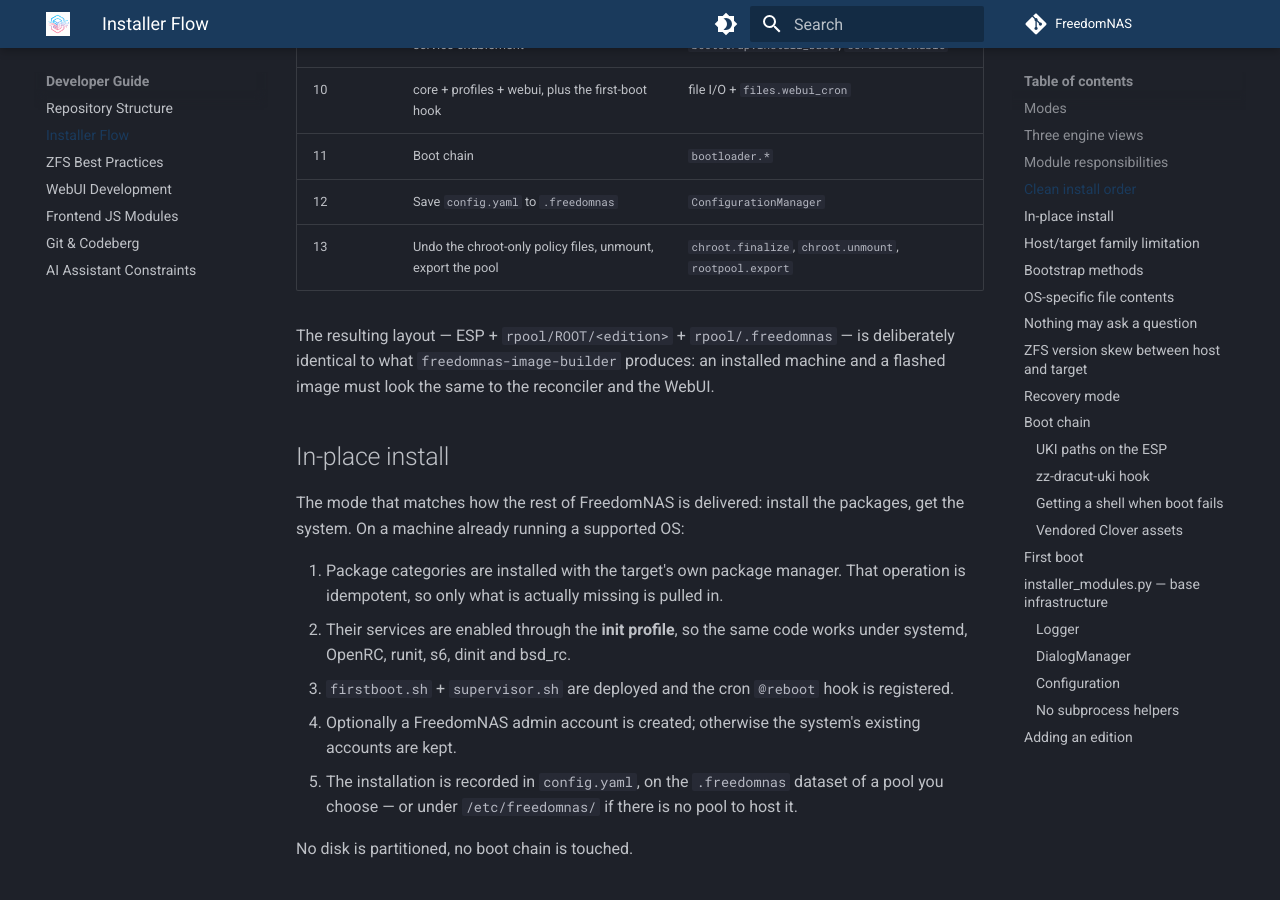
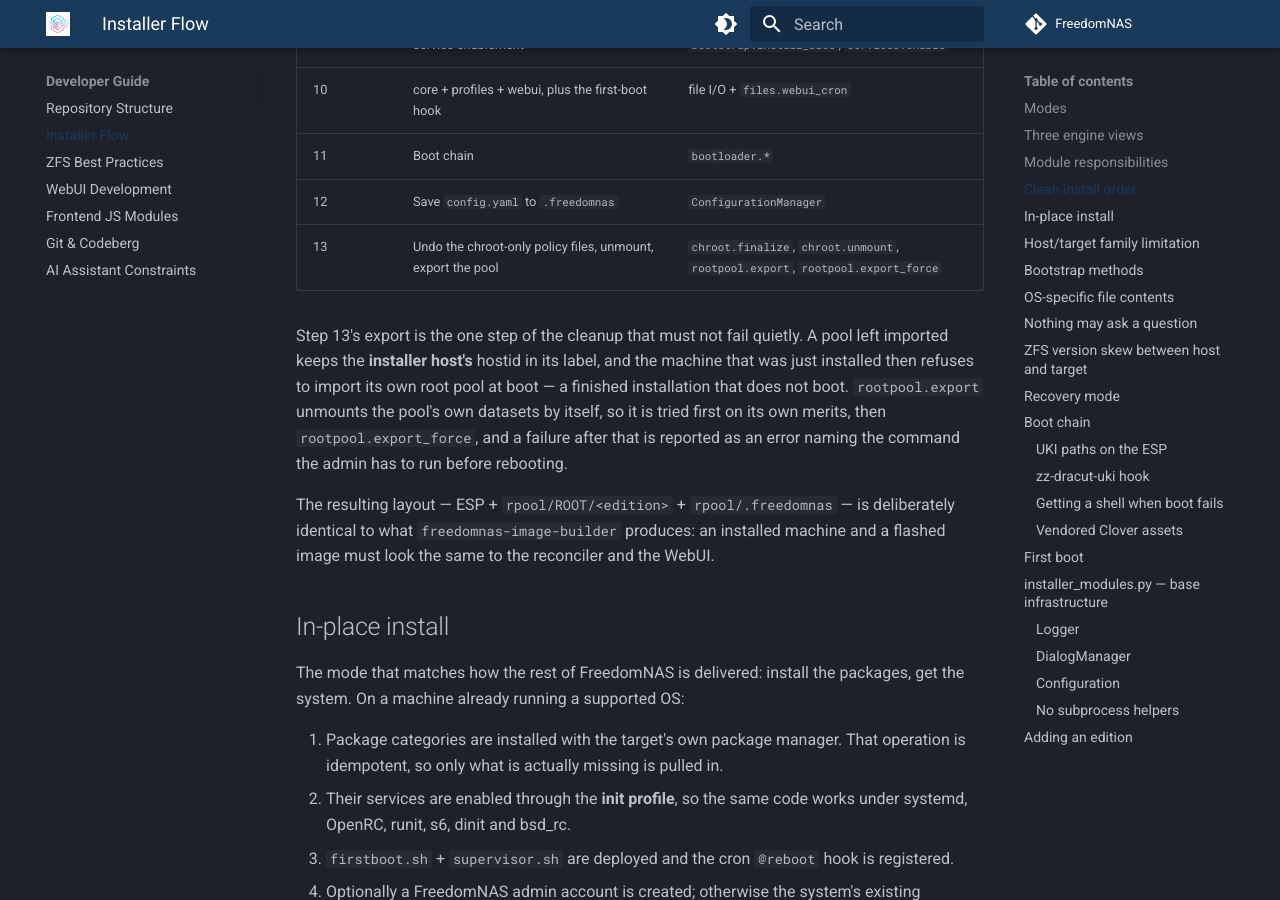
Before and after one commit to FreedomNAS/freedomnas-docs, an MkDocs documentation site: the page built from docs/developer/installer.md, in a window 1280 px wide and 900 px high, scrolled down 3046 px. Built offline with MkDocs 1.6.1 and Material for MkDocs 9.7.7, drawn with Linux system fonts in a browser that asks for light colours.

Commit message:
Document why the pool export must be verified

```diff
--- a/docs/developer/installer.md
+++ b/docs/developer/installer.md
@@ -89,7 +89,15 @@ before that confirmation.
 | 10 | core + profiles + webui, plus the first-boot hook | file I/O + `files.webui_cron` |
 | 11 | Boot chain | `bootloader.*` |
 | 12 | Save `config.yaml` to `.freedomnas` | `ConfigurationManager` |
-| 13 | Undo the chroot-only policy files, unmount, export the pool | `chroot.finalize`, `chroot.unmount`, `rootpool.export` |
+| 13 | Undo the chroot-only policy files, unmount, export the pool | `chroot.finalize`, `chroot.unmount`, `rootpool.export`, `rootpool.export_force` |
+
+Step 13's export is the one step of the cleanup that must not fail quietly.
+A pool left imported keeps the **installer host's** hostid in its label, and
+the machine that was just installed then refuses to import its own root pool
+at boot — a finished installation that does not boot. `rootpool.export`
+unmounts the pool's own datasets by itself, so it is tried first on its own
+merits, then `rootpool.export_force`, and a failure after that is reported as
+an error naming the command the admin has to run before rebooting.
 
 The resulting layout — ESP + `rpool/ROOT/<edition>` + `rpool/.freedomnas` —
 is deliberately identical to what `freedomnas-image-builder` produces: an
```
